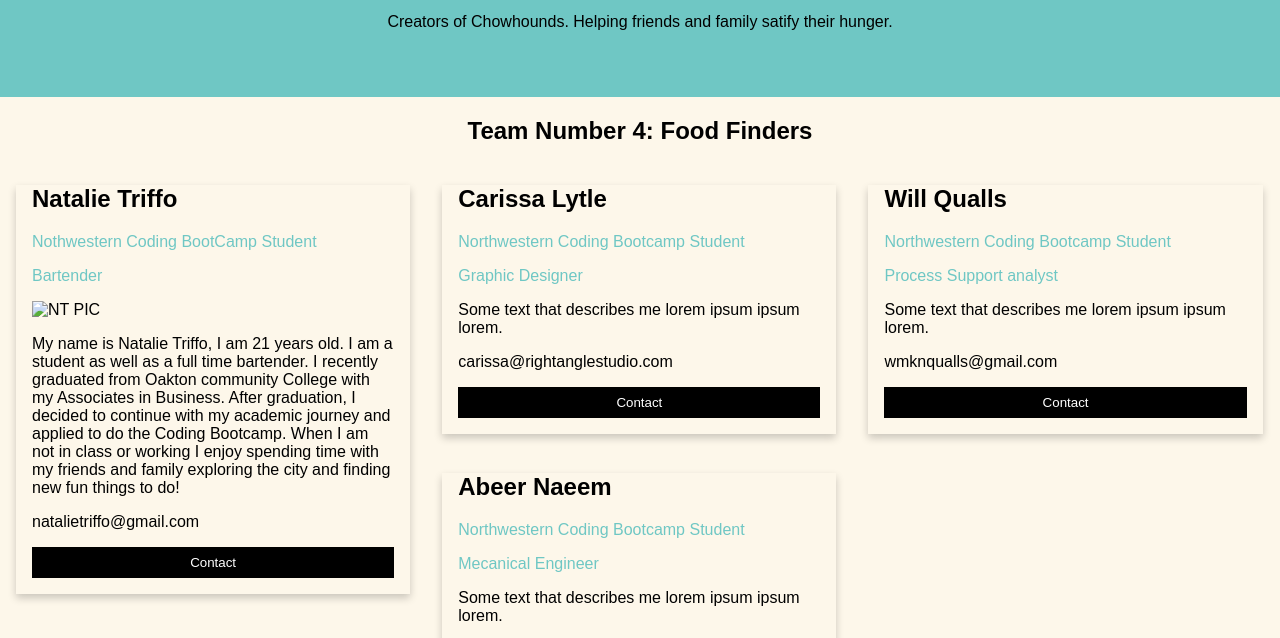
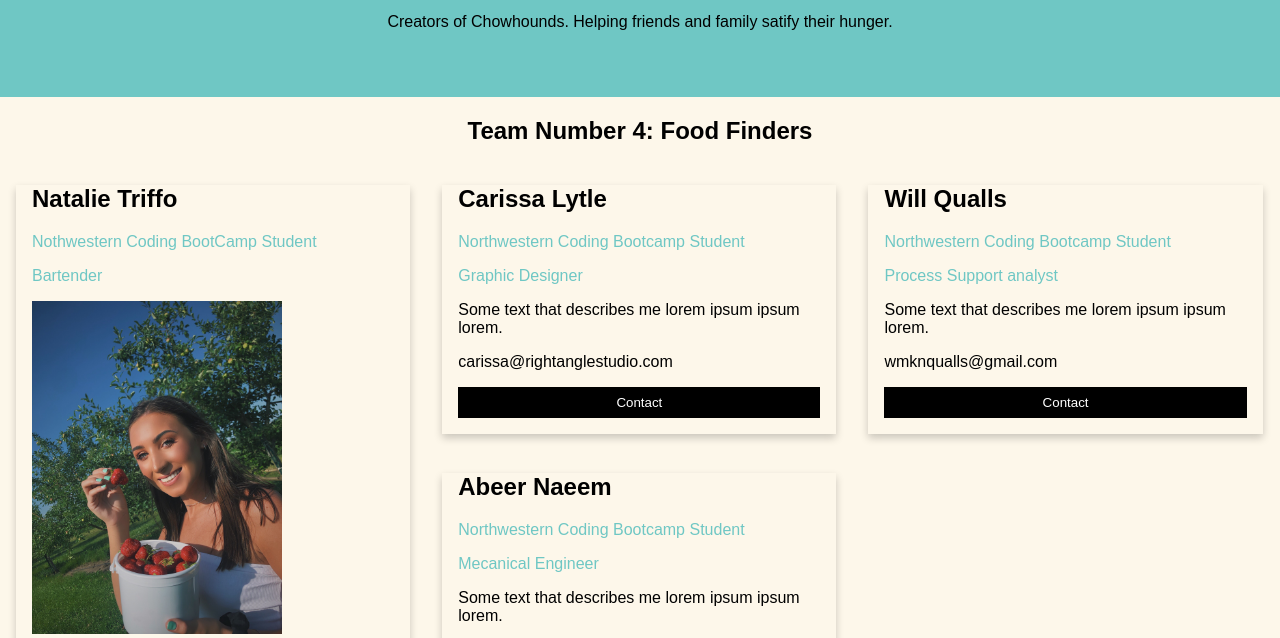
Before and after one commit to wkqualls/chowhounds, a plain HTML site: page test.html in a window 1280 px wide. Shown: the part 151-789 px from the top of the page. Drawn offline with Linux system fonts and the light colour scheme.

Commit message:
about us page change part one changes 3/17

```diff
--- a/test.html
+++ b/test.html
@@ -7,7 +7,6 @@ body {
   font-family: Arial, Helvetica, sans-serif;
   margin: 0;
   background: #fdf7ea!important;
-  background-color: ;
 }
 
 html {
@@ -94,7 +93,7 @@ html {
 
         <p class="title">Nothwestern Coding BootCamp Student</p>
         <p class="title">Bartender</p>
-        <img src="IMG_1796.JPEG" alt="NT PIC" width="500" height="333">
+        <img src="./IMG_1796.JPG" alt="NT PIC" width="auto" height="333">
         <p>My name is Natalie Triffo, I am 21 years old. I am a student as well as a full time bartender. I recently graduated from Oakton community College with my Associates in Business. After graduation, I decided to continue with my academic journey and applied to do the Coding Bootcamp. When I am not in class or working I enjoy spending time with my friends and family exploring the city and finding new fun things to do!</p>
         <p>natalietriffo@gmail.com</p>
 
```
Also changed, not shown: Assets/Assets/IMG_1796.JPEG (added), IMG_1796.JPEG (deleted), IMG_1796.JPG (renamed from Assets/Assets/IMG_1796.JPG).
